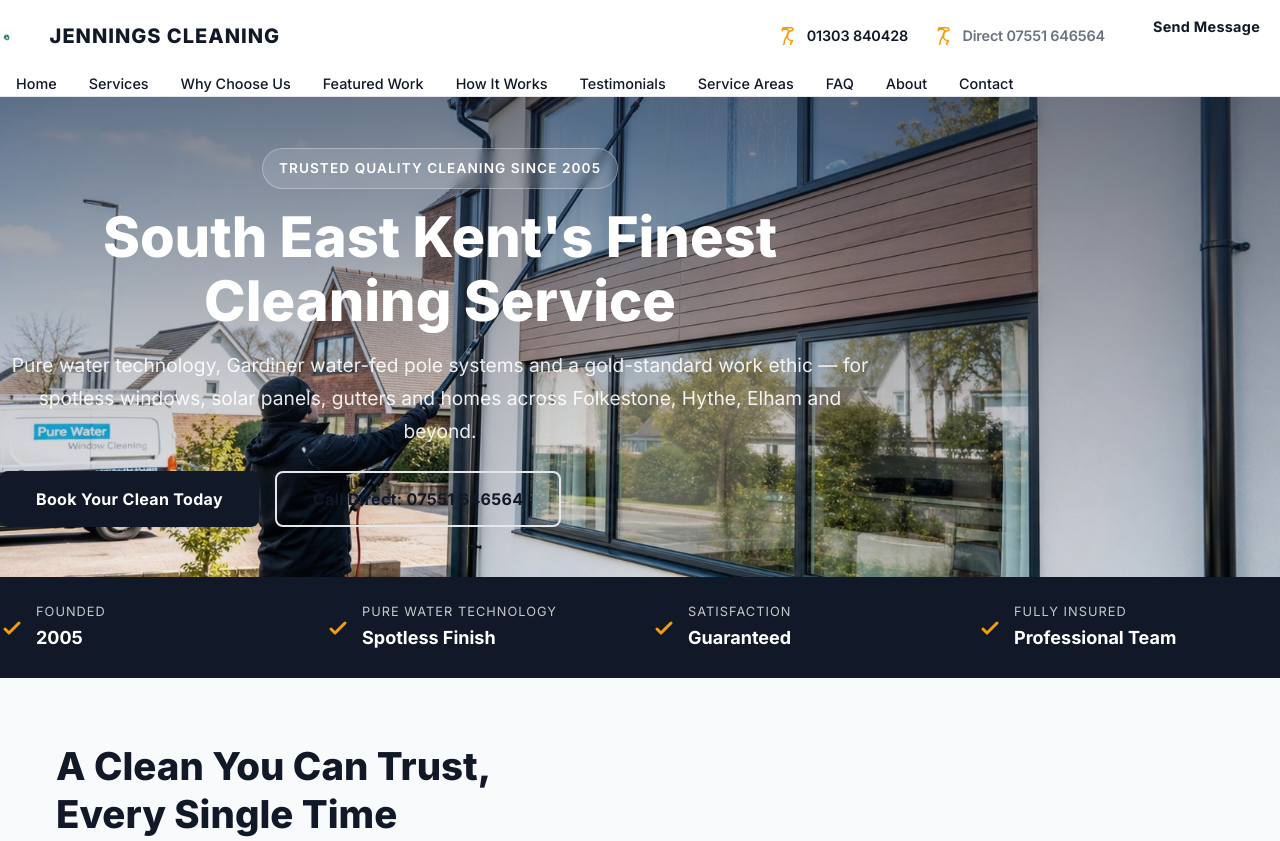
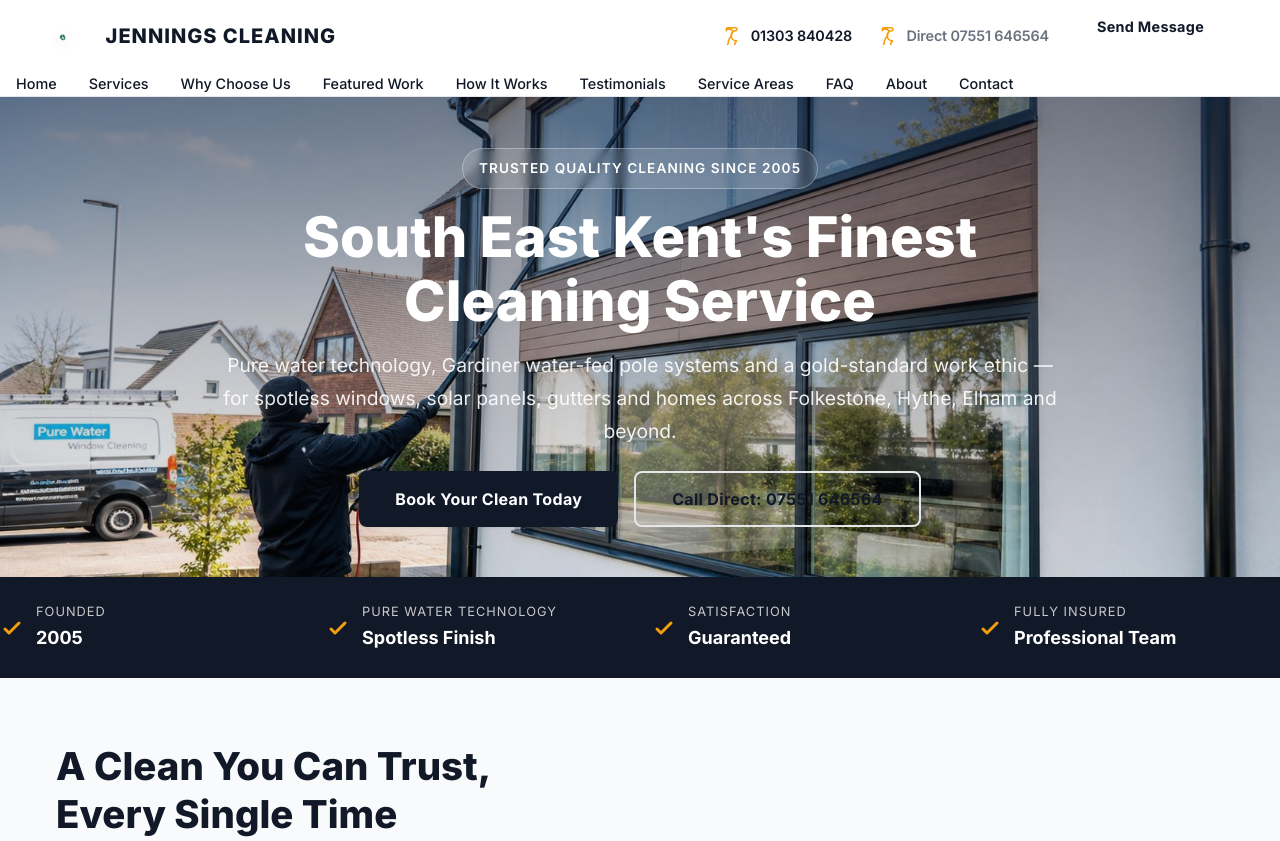
Before and after one commit to asifiqbalgads/jenningscleaning.co.uk, a plain HTML site: page index.html in a window 1280 px wide. Shown: the top 841 px of the page. Drawn offline with Linux system fonts and the light colour scheme.

Commit message:
Fix design: charcoal + amber brand palette, centered hero, professional header
- Update theme-color meta to charcoal #111827 (was green)
- Add max-width + auto margin to header container so logo/contacts stay aligned on desktop
- Center hero CTA buttons on all breakpoints (align-items: center, justify-content: center)
- Desktop nav hover color changed to accent amber (#F59E0B) with underline animation
- Polished header typography, spacing and shadows for premium look

Co-authored-by: arena-agent <297053741+arena-agent@users.noreply.github.com>

```diff
--- a/css/style.css
+++ b/css/style.css
@@ -3,7 +3,7 @@
    Brand-colour driven, mobile-first, vanilla CSS
    ========================================================================== */
 
-/* ---- Design tokens (brand colors extracted from original identity) ---- */
+/* ---- Design tokens (brand colors — charcoal + amber, original identity) ---- */
 :root {
   /* Brand colors — charcoal + amber (original Jennings Cleaning header identity) */
   --color-primary: #111827;      /* charcoal black (primary) */
@@ -107,13 +107,15 @@ a {
   vertical-align: middle;
 }
 
-/* ---- Header ---- */
+/* ==========================================================================
+   Header — professional, brand-aligned
+   ========================================================================== */
 .header {
   position: sticky;
   top: 0;
   z-index: 100;
-  background: rgba(255, 255, 255, 0.85);
-  backdrop-filter: blur(8px);
+  background: rgba(255, 255, 255, 0.92);
+  backdrop-filter: blur(10px);
   border-bottom: 1px solid var(--color-border);
 }
 
@@ -123,7 +125,10 @@ a {
   justify-content: space-between;
   height: 72px;
   gap: var(--space-3);
-  max-width: 100%;
+  width: 100%;
+  max-width: 1200px;
+  margin: 0 auto;
+  padding: 0 var(--space-2);
 }
 
 .header__logo {
@@ -177,7 +182,7 @@ a {
   letter-spacing: 0.02em;
 }
 
-/* Buttons */
+/* ---- Buttons ---- */
 .btn {
   display: inline-flex;
   align-items: center;
@@ -226,6 +231,7 @@ a {
   font-size: 1rem;
 }
 
+/* ---- Navigation ---- */
 .header__nav {
   position: fixed;
   inset: 0;
@@ -305,7 +311,9 @@ a {
   display: block;
 }
 
-/* ---- Hero ---- */
+/* ==========================================================================
+   Hero — centered content, fixed side margins
+   ========================================================================== */
 .hero {
   position: relative;
   min-height: 60vh;
@@ -344,12 +352,14 @@ a {
   z-index: 2;
   padding: var(--space-6) 0;
   max-width: 100%;
+  width: 100%;
 }
 
 .hero__content {
   max-width: 880px;
   margin: 0 auto;
   text-align: center;
+  padding: 0 var(--space-2);
 }
 
 .hero__badge {
@@ -391,7 +401,9 @@ a {
   gap: 1rem;
 }
 
-/* ---- Trust bar ---- */
+/* ==========================================================================
+   Trust bar
+   ========================================================================== */
 .trust-bar {
   background: var(--color-primary);
   padding: var(--space-3) 0;
@@ -431,7 +443,9 @@ a {
   color: var(--color-white);
 }
 
-/* ---- Section headers ---- */
+/* ==========================================================================
+   Section headers
+   ========================================================================== */
 .section-header {
   text-align: center;
   max-width: 720px;
@@ -464,7 +478,9 @@ a {
   font-size: 1.05rem;
 }
 
-/* ---- Intro ---- */
+/* ==========================================================================
+   Intro
+   ========================================================================== */
 .intro {
   padding: var(--space-6) 0 var(--space-4);
   background: var(--color-light);
@@ -528,7 +544,9 @@ a {
   object-fit: cover;
 }
 
-/* ---- Services ---- */
+/* ==========================================================================
+   Services
+   ========================================================================== */
 .services {
   padding: var(--space-6) 0;
   background: var(--color-white);
@@ -608,7 +626,9 @@ a {
   color: var(--color-primary-dark);
 }
 
-/* ---- Why us ---- */
+/* ==========================================================================
+   Why us
+   ========================================================================== */
 .why-us {
   padding: var(--space-6) 0;
   background: var(--color-light);
@@ -654,7 +674,9 @@ a {
   line-height: 1.6;
 }
 
-/* ---- Work ---- */
+/* ==========================================================================
+   Work
+   ========================================================================== */
 .work {
   padding: var(--space-6) 0;
   background: var(--color-white);
@@ -697,7 +719,9 @@ a {
   font-weight: 600;
 }
 
-/* ---- Process ---- */
+/* ==========================================================================
+   Process
+   ========================================================================== */
 .process {
   padding: var(--space-6) 0;
   background: var(--color-light);
@@ -740,7 +764,9 @@ a {
   line-height: 1.6;
 }
 
-/* ---- Testimonials ---- */
+/* ==========================================================================
+   Testimonials
+   ========================================================================== */
 .testimonials {
   padding: var(--space-6) 0;
   background: var(--color-white);
@@ -774,7 +800,9 @@ a {
   color: var(--color-primary-dark);
 }
 
-/* ---- Areas ---- */
+/* ==========================================================================
+   Areas
+   ========================================================================== */
 .areas {
   padding: var(--space-5) 0;
   background: var(--color-primary);
@@ -789,7 +817,9 @@ a {
   margin: 0 auto;
 }
 
-/* ---- FAQ ---- */
+/* ==========================================================================
+   FAQ
+   ========================================================================== */
 .faq {
   padding: var(--space-6) 0;
   background: var(--color-light);
@@ -844,7 +874,9 @@ a {
   margin-bottom: 0.75rem;
 }
 
-/* ---- CTA ---- */
+/* ==========================================================================
+   CTA
+   ========================================================================== */
 .cta {
   padding: var(--space-6) 0;
   background: var(--color-dark);
@@ -885,7 +917,9 @@ a {
   background: var(--color-accent-dark);
 }
 
-/* ---- Footer ---- */
+/* ==========================================================================
+   Footer
+   ========================================================================== */
 .footer {
   padding: var(--space-5) 0 var(--space-3);
   background: var(--color-dark);
@@ -974,7 +1008,7 @@ a {
 @media (min-width: 640px) {
   .header__container { height: 72px; }
   .hero__container { padding: var(--space-5) 0; }
-  .hero__cta { flex-direction: row; }
+  .hero__cta { flex-direction: row; align-items: center; justify-content: center; }
   .intro__grid { grid-template-columns: 1fr 1fr; }
   .cta__inner { padding: var(--space-6) var(--space-5); }
   .cta__actions { flex-direction: row; justify-content: flex-end; }
@@ -998,13 +1032,17 @@ a {
     gap: 0;
   }
   .header__nav-list a {
+    position: relative;
     padding: 0 var(--space-2);
     font-size: 0.9rem;
     font-weight: 500;
   }
   .header__nav-list a:hover {
     background: transparent;
-    color: var(--color-primary);
+    color: var(--color-accent);
+  }
+  .header__nav-list a:hover::after {
+    width: 70%;
   }
   .header__contact { gap: 1.75rem; }
   .header__contact-item { font-size: 0.9rem; }
--- a/index.html
+++ b/index.html
@@ -6,7 +6,7 @@
   <meta name="robots" content="noindex, nofollow">
   <title>Jennings Cleaning | South East Kent's Finest Cleaning Service</title>
   <meta name="description" content="Jennings Cleaning — professional window, solar panel, gutter, driveway and domestic cleaning across Folkestone, Hythe, Elham and South East Kent. Pure water technology. Book today: 01303 840428.">
-  <meta name="theme-color" content="#0E7C4B">
+  <meta name="theme-color" content="#111827">
   <link rel="preconnect" href="https://fonts.googleapis.com">
   <link rel="preconnect" href="https://fonts.gstatic.com" crossorigin>
   <link href="https://fonts.googleapis.com/css2?family=Inter:wght@300;400;500;600;700;800&display=swap" rel="stylesheet">
```
